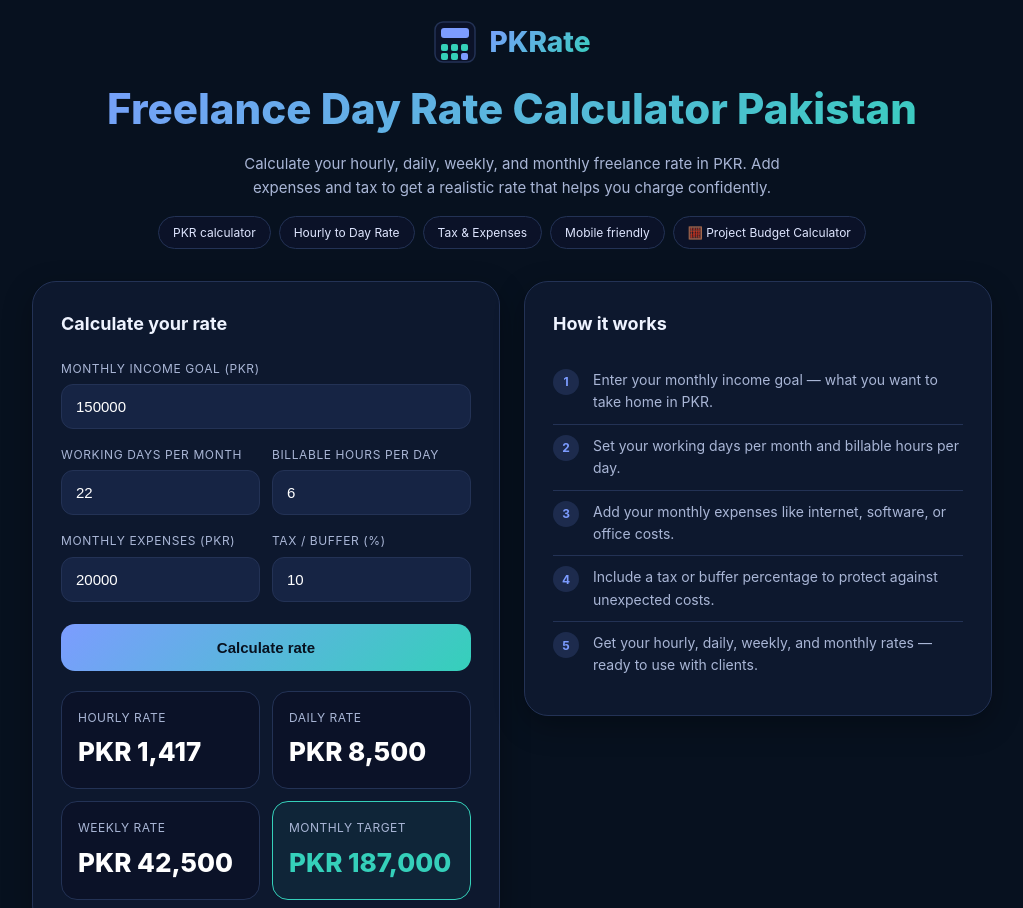
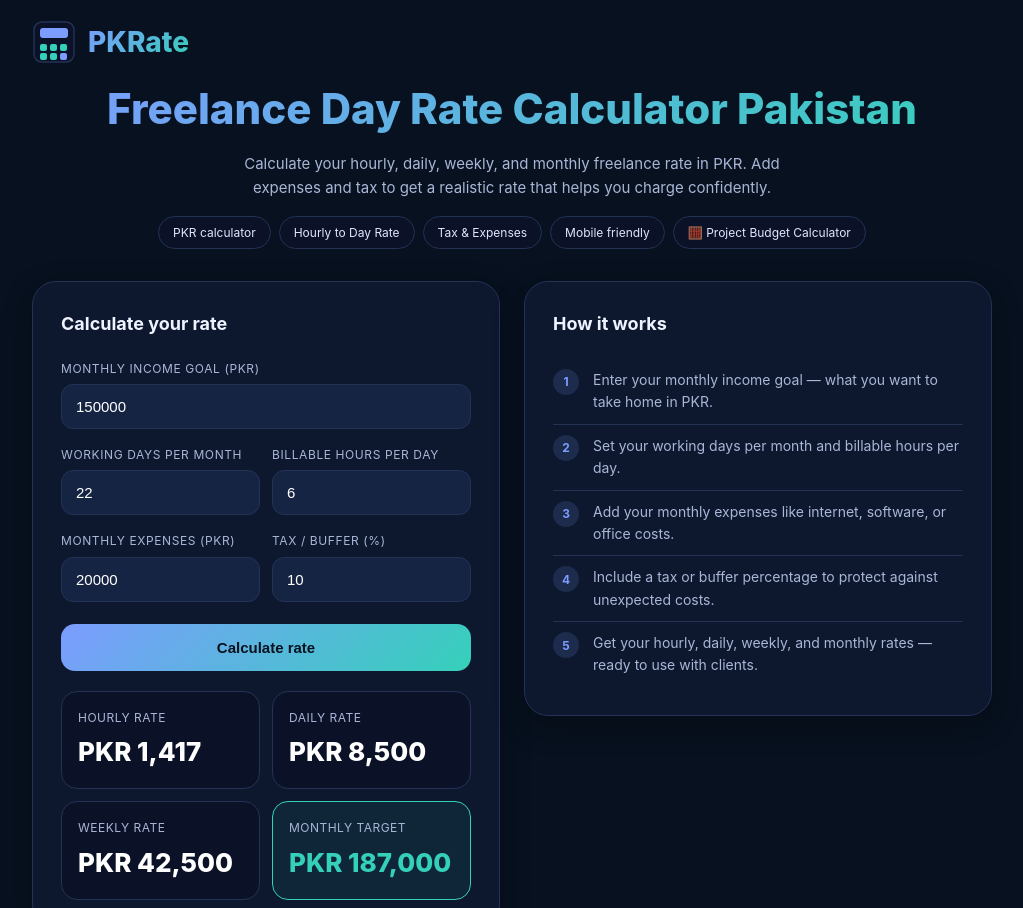
Before and after one commit to shaikh1085/Freelance-Day-Rate-Calculator-Pakistan, a plain HTML site: page index.html in a window 1280 px wide. Shown: the top 908 px of the page, without its empty margins (128-1151 px from the left). Drawn offline with Linux system fonts and the light colour scheme.

Commit message:
Update index.html

```diff
--- a/index.html
+++ b/index.html
@@ -274,7 +274,7 @@
 
   <!-- Hero -->
   <div class="hero">
-  <div style="display:flex; align-items:center; justify-content:center; gap:12px; margin-bottom:10px;">
+  <div style="display:flex; align-items:left; justify-content:left; gap:12px; margin-bottom:10px;">
   <svg xmlns="http://www.w3.org/2000/svg" width="44" height="44" viewBox="0 0 44 44">
     <rect x="2" y="2" width="40" height="40" rx="8" fill="#0b1228" stroke="#233255" stroke-width="1.5"/>
     <rect x="8" y="8" width="28" height="10" rx="3" fill="#7c9cff"/>
```
